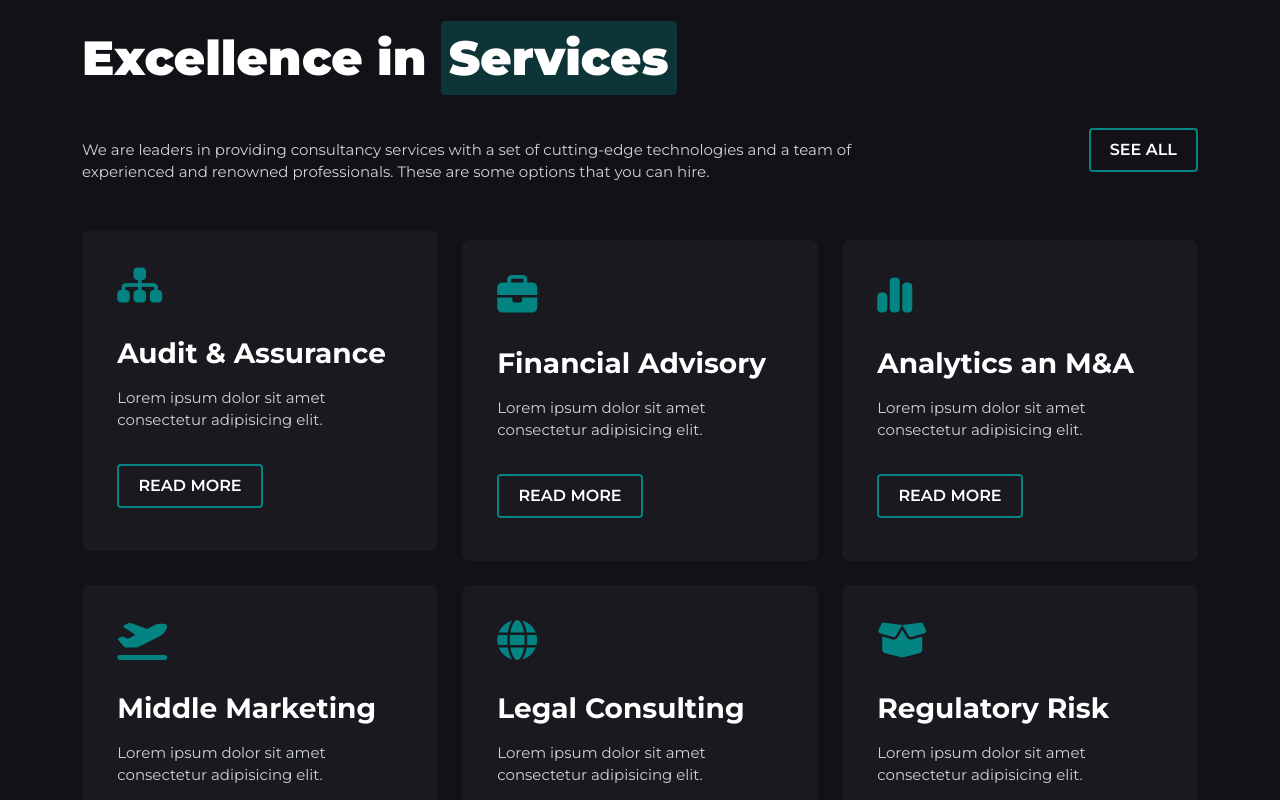
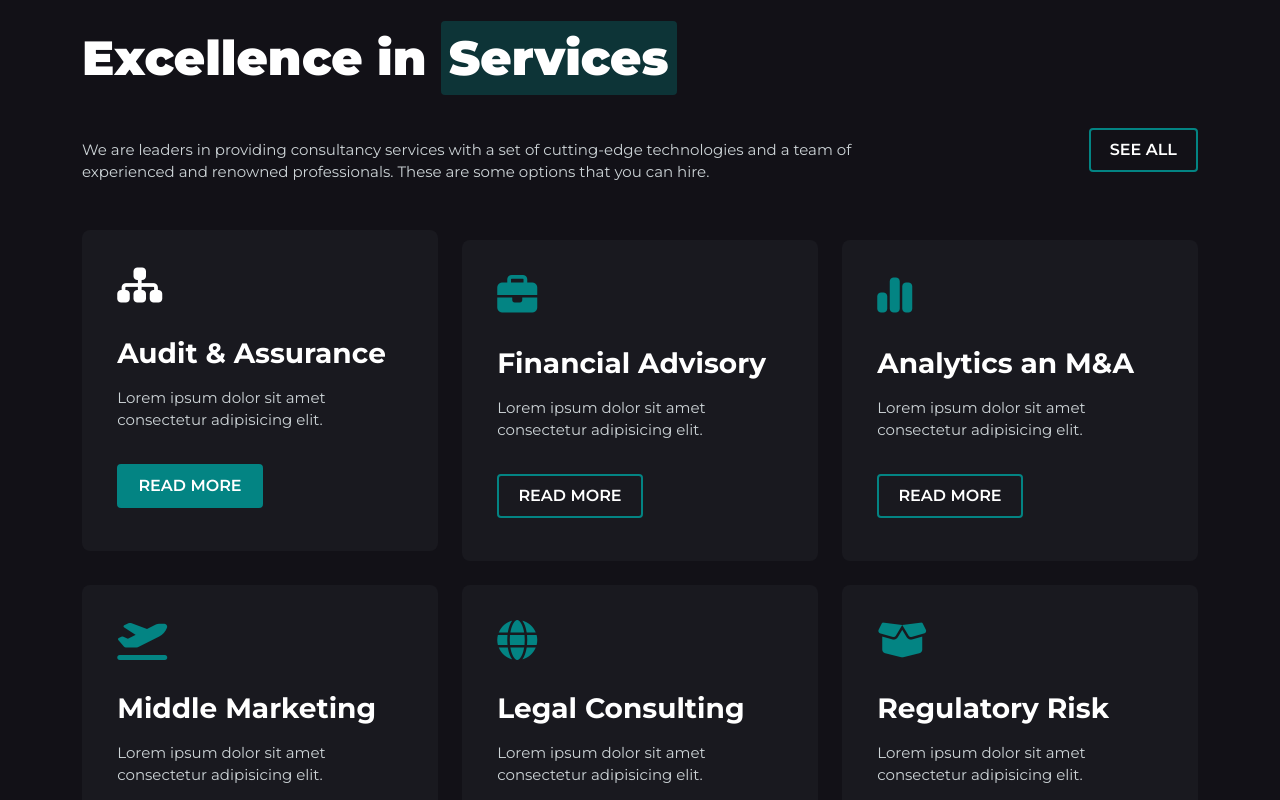
Before and after one commit to Michael-Bombini/proj-html-vuejs, a Vue app: page / in a window 1280 px wide. In both pictures the pointer is over the element 260 px from the left and 2965 px from the top of the page. Shown: the part 2565-3365 px from the top of the page. Built offline with nearby package versions, Linux system fonts and the light colour scheme.

Commit message:
Added businessArea card hover

```diff
--- a/src/components/BusinessArea.vue
+++ b/src/components/BusinessArea.vue
@@ -91,10 +91,12 @@ section {
 
   .card-section {
     background-color: $shark;
+
     i {
       margin-bottom: $medium-spacer;
       color: $blue-lagoon;
       font-size: 40px;
+      transition: color 0.7s ease;
     }
     h3 {
       font-weight: 700;
@@ -106,7 +108,21 @@ section {
     }
     button {
       margin-bottom: $small-spacer;
+      transition: background-color 0.7s ease;
     }
+
+  &:hover {
+    i {
+      color: #fff;
+      transition: color 0.7s ease;
+
+    }
+    button {
+      transition: background-color 0.7s ease;
+      background-color: $blue-lagoon;
+    }
+  }
+
   }
 }
 </style>
```
